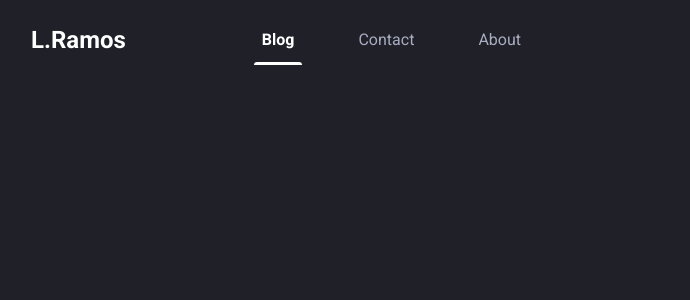
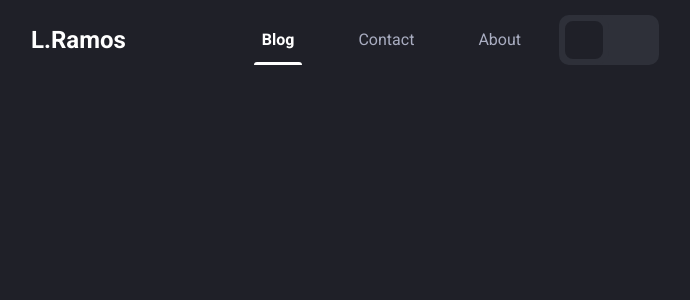
Before and after one commit to MogLuiz/LRamos-Blog, a Next.js app: page / in a window 1280 px wide. Shown: the top 300 px of the page, without its empty margins (81-771 px from the left). Built offline with nearby package versions, Linux system fonts and the light colour scheme.

Commit message:
feat: Toggle component

```diff
--- a/src/components/Header/index.tsx
+++ b/src/components/Header/index.tsx
@@ -1,5 +1,8 @@
 // Packages
 import React from "react";
+
+// Components
+import Toggle from "../Toggle";
 
 // Stitches Components Style
 import {
@@ -23,6 +26,7 @@ const Header: React.FC = () => {
           <NavItem>Contact</NavItem>
           <NavItem>About</NavItem>
         </NavItems>
+        <Toggle />
       </HeaderContent>
     </HeaderContainer>
   );
--- /dev/null
+++ b/src/components/Toggle/index.tsx
@@ -0,0 +1,18 @@
+// Packages
+import React from "react";
+
+// Stitches Components Style
+import { Label, Span, Input } from "./styles"
+
+const Toggle: React.FC = () => {
+  return (
+      <>
+        <Label >
+            <Input type="checkbox" />
+            <Span></Span>
+        </Label>
+      </>
+  )
+};
+
+export default Toggle;
--- /dev/null
+++ b/src/components/Toggle/styles.ts
@@ -0,0 +1,40 @@
+import { styled } from "../../styles";
+
+export const Label = styled("label", {
+  marginLeft: "30px", // Retirar
+
+  position: "relative",
+
+  width: "100px",
+  height: "50px",
+
+  background: "$bgSecondary",
+  borderRadius: "10px",
+});
+
+export const Input = styled("input", {
+  appearance: "none",
+
+  "&:checked ~ span": {
+    left: "50px",
+  },
+});
+
+export const Span = styled("span", {
+  position: "absolute",
+
+  top: "0",
+  left: "0",
+
+  width: "50px",
+  height: "50px",
+
+  background: "$bgPrimary",
+
+  border: "6px solid $bgSecondary",
+  borderRadius: "14px",
+
+  cursor: "pointer",
+
+  transition: "0.5s",
+});
```
